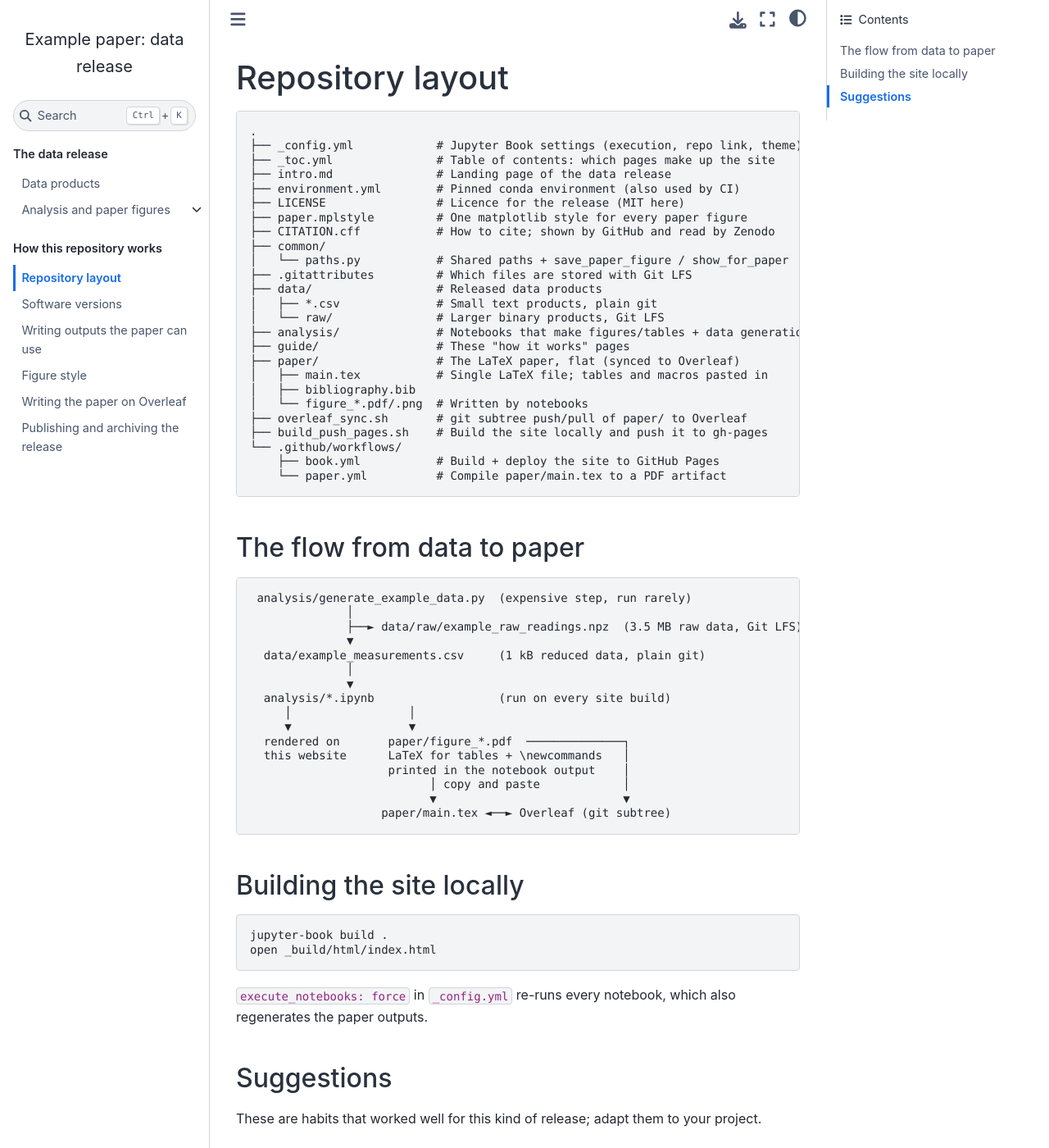
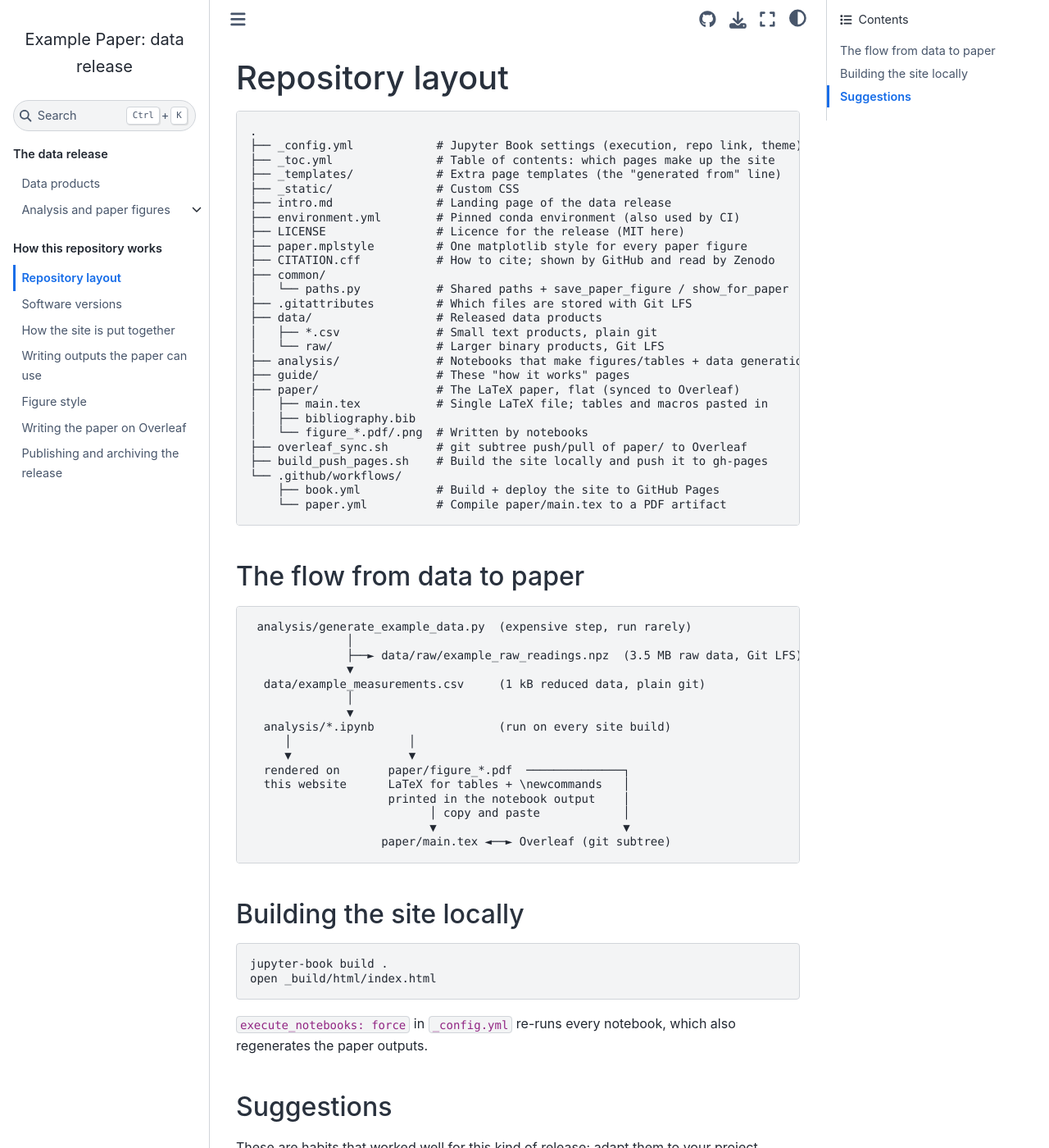
Before and after one commit to icg-gravwaves/paper-release-template, a Jupyter Book: the page built from guide/repo_layout.md, in a window 1280 px wide and 1400 px high. Shown: the whole window at 82% size. Built offline with Jupyter Book 1.0.4 settings and Sphinx 7.4.7 and the Sphinx Book theme 1.1.4, drawn with Linux system fonts in a browser that asks for light colours; pages that are not in the unit, such as notebooks, are missing from menus; some of the changed text lies outside the part shown.

Commit message:
Name each page's source file and explain the site's layout
- Every page ends with "This page is generated from <file>", linking to
  the file on GitHub (_templates/source-file.html)
- guide/site_layout.md explains where each part of the navigation,
  header buttons and footer comes from
- Theme options are all set under html_theme_options, which restores the
  GitHub button and footer text that setting navbar_persistent had
  silently replaced
- Landing page and site title are "Example Paper: data release"

Co-Authored-By: Claude Opus 5.5 <noreply@anthropic.com>

```diff
--- a/_config.yml
+++ b/_config.yml
@@ -1,6 +1,6 @@
 # Jupyter Book (v1) configuration for the paper's data release site.
 # TEMPLATE: replace the title and authors with your paper's
-title: "Example paper: data release"
+title: "Example Paper: data release"
 author: Your Name and Co-Author
 logo: ""
 # TEMPLATE: replace with the copyright year(s) and holder for your release.
@@ -25,22 +25,34 @@ exclude_patterns:
 # Only build pages listed in _toc.yml
 only_build_toc_files: true
 
-# TEMPLATE: point this at your own repository (used by the GitHub button)
+# TEMPLATE: point this at your own repository. The header's GitHub button
+# and the per-page source links use repository_url under sphinx: below.
 repository:
   url: https://github.com/icg-gravwaves/paper-release-template
   branch: main
-
-html:
-  use_repository_button: true
-  use_issues_button: false
-  # TEMPLATE: replace with your paper's title
-  extra_footer: |
-    Code and small data products accompanying <em>Example paper</em>.
 
 sphinx:
   config:
     html_css_files:
       - custom.css
+    # Extra page templates; see guide/site_layout.md
+    templates_path:
+      - _templates
+    # Theme settings for the site's navigation, header buttons and footer
+    # (see guide/site_layout.md). Setting html_theme_options here replaces
+    # the ones Jupyter Book would otherwise derive from an html: section, so
+    # all of them are set here instead.
     html_theme_options:
+      # TEMPLATE: point these at your own repository
+      repository_url: https://github.com/icg-gravwaves/paper-release-template
+      repository_branch: main
+      path_to_docs: ""
+      use_repository_button: true
+      # TEMPLATE: replace with your paper's title
+      extra_footer: |
+        Code and small data products accompanying <em>Example Paper</em>.
       # Search lives in the left sidebar; don't repeat it in the top header bar
       navbar_persistent: []
+      # "This page is generated from <file>" at the bottom of every page
+      article_footer_items:
+        - source-file.html
--- a/_static/custom.css
+++ b/_static/custom.css
@@ -3,3 +3,10 @@
     display: flex;
     align-items: center;
 }
+
+/* "This page is generated from <file>" line at the end of each page */
+p.source-file {
+    font-size: 0.9em;
+    opacity: 0.8;
+    margin-top: 2em;
+}
--- /dev/null
+++ b/_templates/source-file.html
@@ -0,0 +1,14 @@
+{#- Footer line on every page naming the repository file it was built from.
+    Enabled by article_footer_items in _config.yml. -#}
+{%- if pagename and page_source_suffix %}
+{%- set source_path = pagename + page_source_suffix %}
+<p class="source-file">
+  This page is generated from
+  {%- if theme_repository_url %}
+  <a href="{{ theme_repository_url }}/blob/{{ theme_repository_branch or 'main' }}/{{ source_path }}"><code>{{ source_path }}</code></a>
+  {%- else %}
+  <code>{{ source_path }}</code>
+  {%- endif %}
+  in the repository.
+</p>
+{%- endif %}
--- a/_toc.yml
+++ b/_toc.yml
@@ -12,6 +12,7 @@ parts:
     chapters:
       - file: guide/repo_layout.md
       - file: guide/software_versions.md
+      - file: guide/site_layout.md
       - file: guide/paper_outputs.md
       - file: guide/figure_style.md
       - file: guide/overleaf.md
--- a/guide/repo_layout.md
+++ b/guide/repo_layout.md
@@ -4,6 +4,8 @@
 .
 ├── _config.yml            # Jupyter Book settings (execution, repo link, theme)
 ├── _toc.yml               # Table of contents: which pages make up the site
+├── _templates/            # Extra page templates (the "generated from" line)
+├── _static/               # Custom CSS
 ├── intro.md               # Landing page of the data release
 ├── environment.yml        # Pinned conda environment (also used by CI)
 ├── LICENSE                # Licence for the release (MIT here)
```
Also changed, not shown: guide/site_layout.md (added, +86 -0 lines), intro.md (+1 -1 lines).
